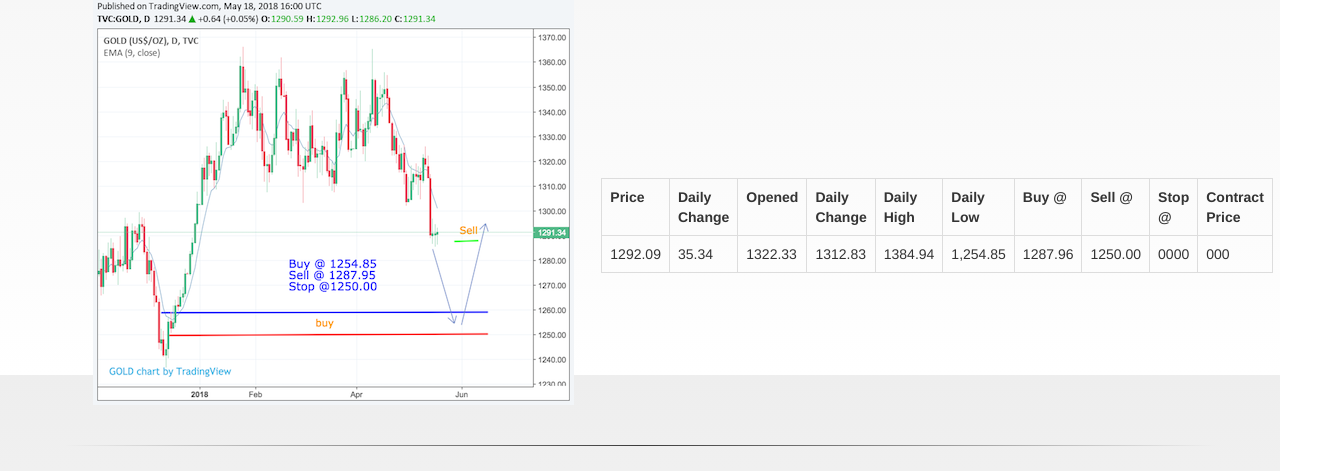
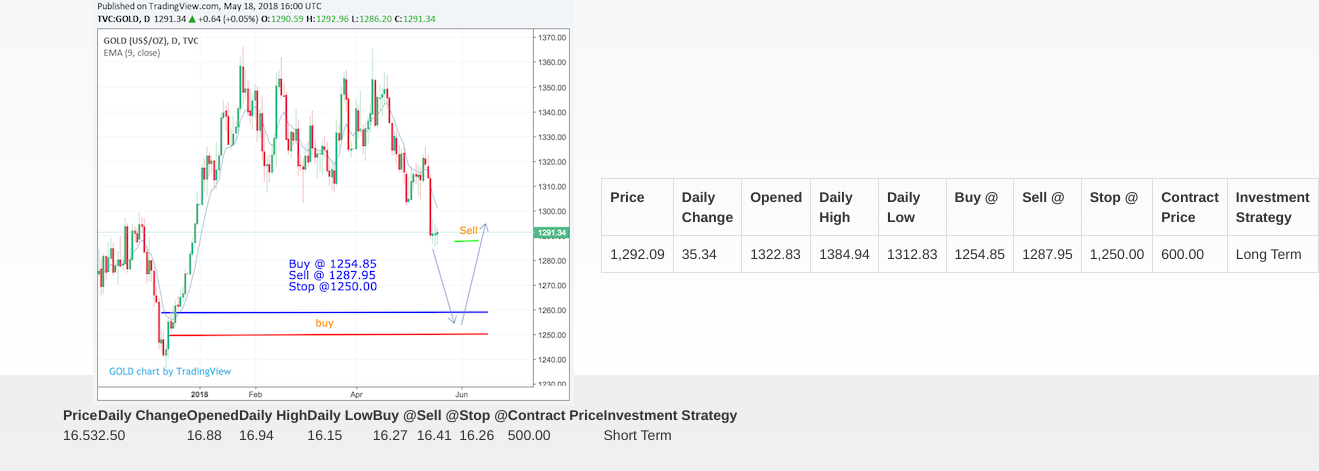
Before and after one commit to Davsip/commodity-market-app, a website: page public/metals.html in a window 1280 px wide. Shown: the part 425-896 px from the top of the page, 1319 px wide, since content can reach past the window. Drawn offline with nearby package versions, Linux system fonts and the light colour scheme; a script that the page names is missing.

Commit message:
updating commodity tables

```diff
--- a/public/assets/css/style.css
+++ b/public/assets/css/style.css
@@ -11,23 +11,18 @@ body {
 
 }
 .navi-bar {
- /* border-radius: 20px; */
   background: #333;
   padding: 5px 5px 5px 0px;
   width: 100%;
   height: 65px;
   position: relative;
-  /*overflow: hidden; */
   box-sizing: border-box;
-   border-bottom:1px solid #000;
+  border-bottom:1px solid #000;
   height: 90px;
-   /* background-color: black; */
   text-align: center;
   text-shadow: 2px 2px 2px #1d1d1d;
   color: #bfbebe;
 }
-
-/* Gradient transparent - color - transparent */
 
 hr {
   border: 0;
@@ -38,12 +33,8 @@ hr {
 ul {
     list-style-type: none;
     width: 100%;
-   /* height: 40px;*/
     margin:auto;
-   /* padding: -10px 1px 1px 1px; */
     overflow: hidden;
-  /*  box-shadow: 0px 1px 2px #ababab; */
-   /* background-color: #ec860a;  */
 }
 
 
@@ -64,21 +55,6 @@ li a:hover {
     background-color: #965a00;
 }
 
-/*
-.nav navbar-nav  {
-  height: 10px;
-  border:1px solid red;
-}
-*/
-
-.img-1{
-
-    /* padding-left:   395px; */
-
-}
-.img-2 {
-    /* padding-right: 150px; */
-}
 
 /* main-> page  */
 
--- a/public/metals.html
+++ b/public/metals.html
@@ -55,25 +55,54 @@
               <th>Price</th>
               <th>Daily Change</th>
               <th>Opened</th>
-                 <th>Daily Change</th>
-               <th>Daily High</th>
+              <th>Daily High </th>
               <th>Daily Low</th>
              <th>Buy @</th>
            <th>Sell @</th>
         <th>Stop @</th>
       <th>Contract Price</th>
+      <th>Investment Strategy</th>
       </tr>
       <tr>
- <td data-column="Price">1292.09</td>
+      <td data-column="Price">1,292.09</td>
       <td data-column="Daily Change">35.34</td>
-  <td data-column="Opened">1322.33</td>
-       <td data-column="Daily Change">1312.83</td>
+      <td data-column="Opened">1322.83</td>
       <td data-column="Daily High">1384.94</td>
-               <td data-column="Daily Low">1,254.85</td>
-                <td data-column="Buy @">1287.96</td>
-                 <td data-column="sell @">1250.00</td>
-                <td data-column="Stop@">0000</td>
-             <td data-column="Contract Price">000</td>
+          <td data-column="Daily Low">1312.83</td>
+              <td data-column="Buy @">1254.85</td>
+               <td data-column="Sell @">1287.95</td>
+                <td data-column="Stop @">1,250.00</td>
+            <td data-column="Contract Price">600.00</td>
+            <td data-column="Investment Strategy">Long Term</td>
+         </tr>
+      </table>
+      </div>
+      </div>
+      <!--Silver-->
+      <table>
+        <tr>
+           <th>Price</th>
+              <th>Daily Change</th>
+              <th>Opened</th>
+              <th>Daily High </th>
+              <th>Daily Low</th>
+             <th>Buy @</th>
+           <th>Sell @</th>
+        <th>Stop @</th>
+      <th>Contract Price</th>
+      <th>Investment Strategy</th>
+      </tr>
+      <tr>
+      <td data-column="Price">16.53</td>
+      <td data-column="Daily Change">2.50</td>
+      <td data-column="Opened">16.88</td>
+      <td data-column="Daily High">16.94</td>
+        <td data-column="Daily Low">16.15</td>
+            <td data-column="Buy @">16.27</td>
+             <td data-column="Sell @">16.41</td>
+              <td data-column="Stop @">16.26</td>
+             <td data-column="Contract price ">500.00</td>
+          <td data-column="Investment Strategy ">Short Term</td>
        </tr>
       </table>
  </div>
```
Also changed, not shown: public/energy.html (+12 -14 lines), 2 other files. Lines whose indentation alone changed are shown as unchanged.
